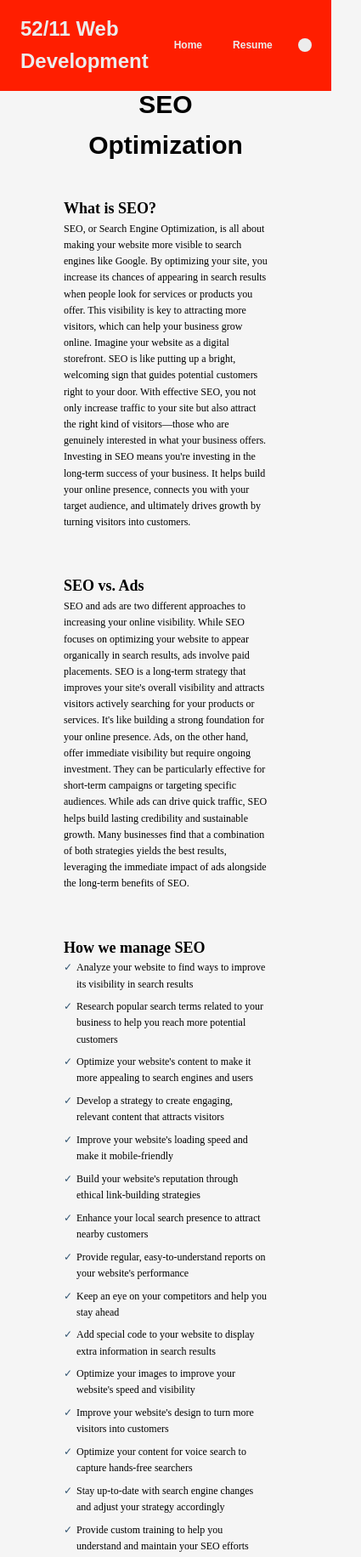
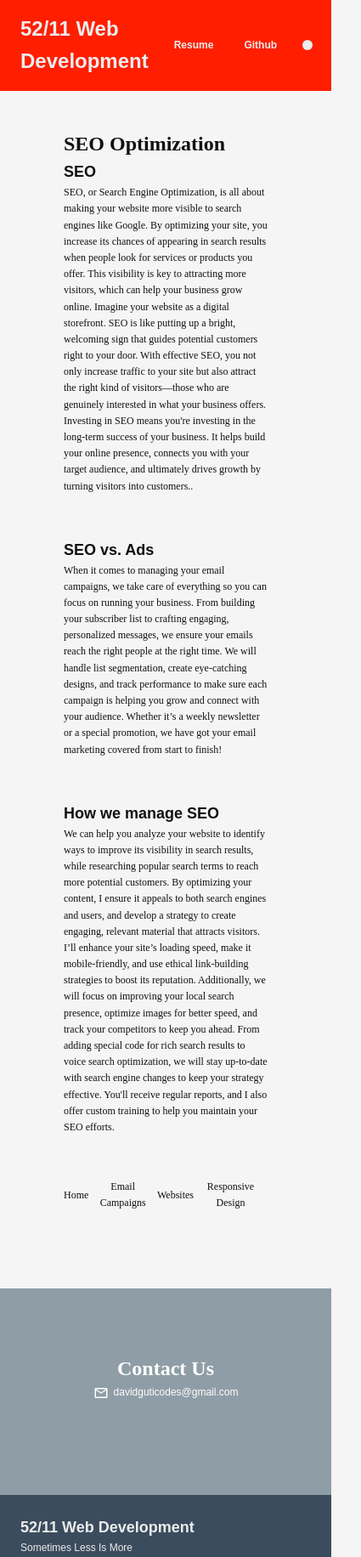
Before and after one commit to DavidG626/5211-resume, a plain HTML site: page seo.html in a window 390 px wide. Shown: the top 1832 px of the page at 85% size, 425 px wide, since content can reach past the window. Drawn offline with Linux system fonts and the light colour scheme; a web font is replaced by a local one.

Commit message:
2nd commit

```diff
--- a/home.css
+++ b/home.css
@@ -157,8 +157,8 @@ nav ul li a:hover {
     justify-content: center;
     align-items: center;
     margin-left: auto;
-    width: 16px;
-    height: 16px;
+    width: var(--f-1);
+    height: var(--f-1);
     border-radius: 50%;
     border: none;
     background-color: var(--wht);
@@ -234,6 +234,8 @@ p {
 #p-dark{
     color: var(--blk-w);
 }
+
+
 /* END MAIN CONTENT */
 
 
@@ -441,85 +443,47 @@ footer {
 
 /* STYLING FOR LEARN MORE PAGES */
 /* SEO */
-#page-header {
-    text-align: left;
-    padding-top: var(--pd-3);
-}
+
 
 .page-container {
     max-width: 75rem;
     margin: 0 auto;
     padding: 6.25rem;
-    color: black;
-}
-
-.page-about {
-    color: black;
-    background-color: #8f9da6;
-}
-
-.title {
-    font-size: var(--f-25);
-    text-align: center;
-    padding-top: var(--pd-2);
-    font-family: var(--new);
-}
-
-
-/* START NAVIGATION BUTTONS */
-.navigation-buttons {
-    display: flex;
-    justify-content: space-between;
-    align-items: center;
-    margin: 1.25rem 0;
-}
-
-.page-button {
-    text-align: center;
-    flex: 1;
-    margin: 0 0.625rem;
-}
-
-.button-generic {
-    display: inline-block;
-    padding: 0.625rem 1.25rem;
-    background-color: var(--blu);
-    color: var(--wht);
-    text-decoration: none;
-    border-radius: 5px;
-    transition: background-color 0.3s ease;
-    width: 100%;
-    max-width: 9.375rem;
-}
-
-.button-generic:hover {
-    background-color: var(--org);
-}
-
-.button-prev, .button-home, .button-next {
-    text-shadow: 1px 1px 2px rgba(0, 0, 0, 0.1);
+    margin-top: 6.25rem;
+    color: var(--blk);
 }
 
 
 
-/* START SEO STYLES */
-.seo-services-list {
-    list-style-type: none;
-    padding-left: 0;
+
+
+
+
+/* START NAVIGATION BUTTONS */
+.nav-list {
+    display: flex;
+    justify-content: space-between;
+    align-items: center;
+    text-align: center;
 }
 
-.seo-services-list li {
-    margin-bottom: 0.625rem;
-    padding-left: 1.25rem;
-    position: relative;
+.nav-list a {
+    font-size: var(--f-1);
+    text-decoration: none;
+    color: var(--blk-o);
+    transition: font-size 0.3s ease;
+}
+.nav-list a:hover {
+    color: var(--blk);
+    font-size: var(--f-12);
 }
 
-.seo-services-list li::before {
-    content: "✓";
-    position: absolute;
-    left: 0;
-    color: var(--blu);
-}
+
+
+
+
+/* START SEO STYLES */
+
 /* END SEO STYLES */
 
 
--- a/seo.html
+++ b/seo.html
@@ -22,8 +22,8 @@
                 <div id="logo">52/11 Web Development</div>
                 <nav>
                     <ul>
-                        <li><a href="home.html">Home</a></li>
-                        <li><a>Resume</a></li>
+                        <li><a href="resume.pdf" target="_blank">Resume</a></li>
+                        <li><a href="https://github.com/DavidG626/5211-resume" target="_blank">Github</a></li>
                         <li><a class="color-change-btn" id="theme-switch"></a></li>
                     </ul>
             </nav>
@@ -33,10 +33,10 @@
 
 <!-- START CONTENT -->
 <main class="page-container">
-    <h1 class="title">SEO Optimization</h1>
-    <section>
-        <h1 id="page-header">What is SEO?</h1>
-        <p>SEO, or Search Engine Optimization,
+    <h1 id="h2-dark-page">SEO Optimization</h1>
+        <section id="about" class="about">
+            <h2 id="h2-dark">SEO</h2>
+                <p id="p-dark">SEO, or Search Engine Optimization,
                     is all about making your website more
                     visible to search engines like Google.
                     By optimizing your site, you increase
@@ -55,61 +55,61 @@
                     business. It helps build your online presence,
                     connects you with your target audience, and
                     ultimately drives growth by turning visitors
-            into customers.</p>
-        <h1 id="page-header">SEO vs. Ads</h1>
-        <p> SEO and ads are two different approaches to
-            increasing your online visibility. While SEO
-            focuses on optimizing your website to appear
-            organically in search results, ads involve paid
-            placements. SEO is a long-term strategy that
-            improves your site's overall visibility and
-            attracts visitors actively searching for your
-            products or services. It's like building a strong
-            foundation for your online presence. Ads, on
-            the other hand, offer immediate visibility but
-            require ongoing investment. They can be
-            particularly effective for short-term campaigns
-            or targeting specific audiences. While ads can
-            drive quick traffic, SEO helps build lasting
-            credibility and sustainable growth. Many
-            businesses find that a combination of both
-            strategies yields the best results, leveraging
-            the immediate impact of ads alongside the
-            long-term benefits of SEO.</p>
+                    into customers..
+                </p>
+        </section>
+        <section id="about" class="about">
+            <h2 id="h2-dark">SEO vs. Ads</h2>
+                <p id="p-dark"> When it comes to managing your email campaigns,
+                    we take care of everything so you can focus on
+                    running your business. From building your
+                    subscriber list to crafting engaging,
+                    personalized messages, we ensure your emails
+                    reach the right people at the right time.
+                    We will handle list segmentation, create eye-catching
+                    designs, and track performance to make sure each
+                    campaign is helping you grow and connect with
+                    your audience. Whether it’s a weekly newsletter
+                    or a special promotion, we have got your email
+                    marketing covered from start to finish!
+                </p>
+        </section>
+        <section id="about" class="about">
+            <h2 id="h2-dark">How we manage SEO</h2>
+                <p id="p-dark">We can help you analyze your website to
+                    identify ways to improve its visibility in search results,
+                    while researching popular search terms to reach more
+                    potential customers. By optimizing your content, I ensure
+                    it appeals to both search engines and users, and develop a
+                    strategy to create engaging, relevant material that attracts
+                    visitors. I’ll enhance your site’s loading speed, make it
+                    mobile-friendly, and use ethical link-building strategies
+                    to boost its reputation. Additionally, we will focus on
+                    improving your local search presence, optimize images
+                    for better speed, and track your competitors to keep you ahead.
+                    From adding special code for rich search results to voice
+                    search optimization, we will stay up-to-date with search
+                    engine changes to keep your strategy effective. You'll
+                    receive regular reports, and I also offer custom training
+                    to help you maintain your SEO efforts.
 
-        <h1 id="page-header">How we manage SEO</h1>
-        <ul class="seo-services-list">
-            <li>Analyze your website to find ways to improve its visibility in search results</li>
-            <li>Research popular search terms related to your business to help you reach more potential customers</li>
-            <li>Optimize your website's content to make it more appealing to search engines and users</li>
-            <li>Develop a strategy to create engaging, relevant content that attracts visitors</li>
-            <li>Improve your website's loading speed and make it mobile-friendly</li>
-            <li>Build your website's reputation through ethical link-building strategies</li>
-            <li>Enhance your local search presence to attract nearby customers</li>
-            <li>Provide regular, easy-to-understand reports on your website's performance</li>
-            <li>Keep an eye on your competitors and help you stay ahead</li>
-            <li>Add special code to your website to display extra information in search results</li>
-            <li>Optimize your images to improve your website's speed and visibility</li>
-            <li>Improve your website's design to turn more visitors into customers</li>
-            <li>Optimize your content for voice search to capture hands-free searchers</li>
-            <li>Stay up-to-date with search engine changes and adjust your strategy accordingly</li>
-            <li>Provide custom training to help you understand and maintain your SEO efforts</li>
-        </ul>
+                </p>
         </section>
+
+
 <!-- END CONTENT -->
 
-<!-- START BUTTONS -->
+<!-- START BOTTOM NAVIGATION -->
     <div>
-    <nav>
           <ul class="nav-list">
             <li><a href="home.html#about">Home</a></li>
             <li><a href="email.html">Email Campaigns</a></li>
             <li><a href="websites.html">Websites</a></li>
             <li><a href="responsive.html">Responsive Design</a></li>
+
         </ul>
-    </nav>
     </div>
-<!-- END BUTTONS -->
+<!-- END BOTTOM NAVIGATION -->
 </main>
 
 <!-- START CONTACT ME -->
@@ -126,7 +126,7 @@
             <div class="footer-content"></div>
             <div class="footer-section">
                 <h2 id="footer-h2">52/11 Web Development</h2>
-                <p id="footer-p">It All Begins With An Idea</p>
+                <p id="footer-p">Sometimes Less Is More</p>
             </div>
             <div class="footer-section">
                 <h2 id="footer-h2">Contact Info</h2>
```
Also changed, not shown: email.html (+19 -21 lines), home.html (+3 -4 lines), responsive.html (+24 -28 lines), websites.html (+23 -22 lines), notes.txt (added), 1 other file. Lines whose indentation alone changed are shown as unchanged.
